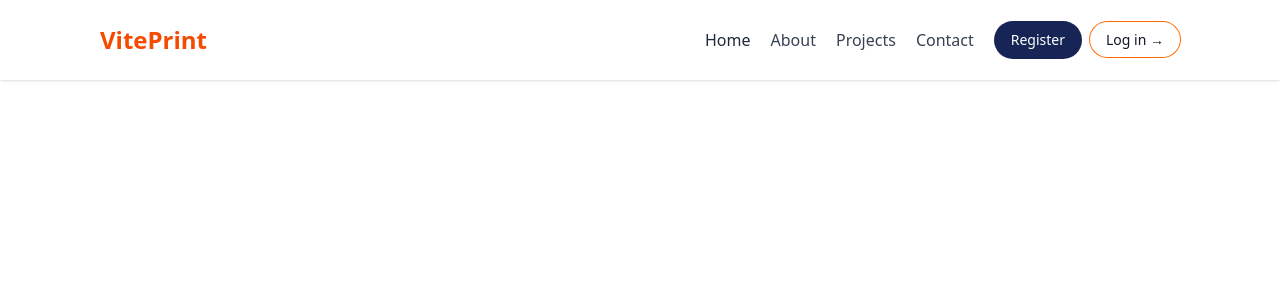
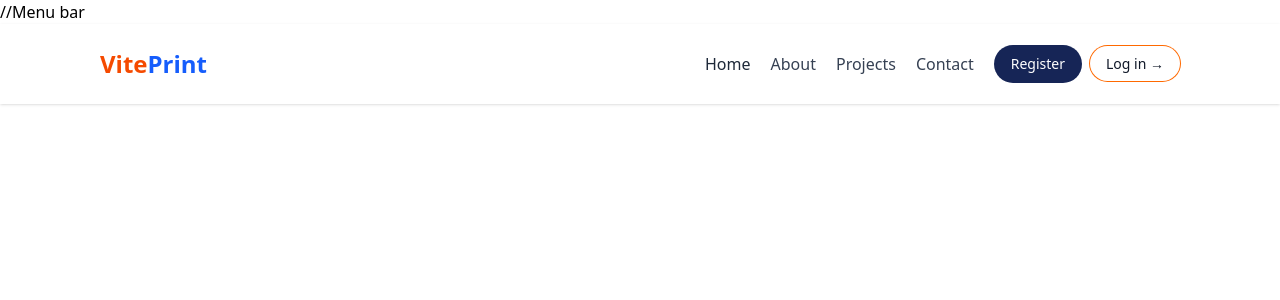
Before and after one commit to kevmongare/vibeprint, a React (Vite) app: page / in a window 1280 px wide. Shown: the top 300 px of the page. Built offline with nearby package versions, Linux system fonts and the light colour scheme.

Commit message:
updating the vibeprint logo span

```diff
--- a/src/App.tsx
+++ b/src/App.tsx
@@ -4,8 +4,9 @@ function App() {
 
   return (
     <>
+    //Menu bar
       <section  className='position-top sticky px-5 md:px-25 py-5 text-gray-800 postition-0 w-full shadow-sm left-0 top-0 mx-auto justify-between flex items-center bg-white/80 md:py-0 z-50'>
-      <h1 className='flex items-center md:text-2xl text-sm font-extrabold text-orange-600'><img src= "" alt="" className='h-20 hidden md:flex' />VitePrint</h1>
+      <h1 className='flex items-center md:text-2xl text-sm font-extrabold text-orange-600'><img src= "" alt="" className='h-20 hidden md:flex' />Vite<span className='text-blue-600'>Print</span></h1>
 
         <ul className='flex items-center'>
           <a href="" className='mr-5 text-1xl hover:text-orange-600 text-gray-800'> Home </a>
```
